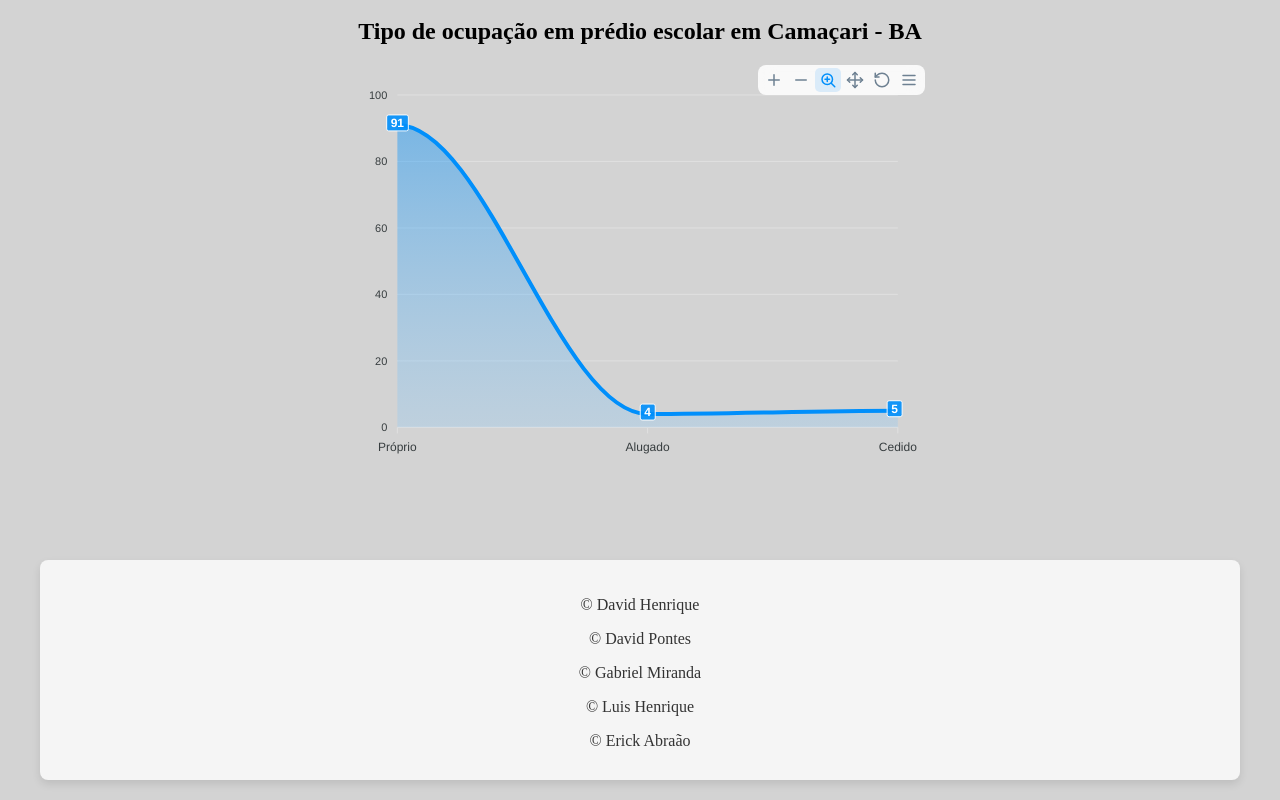
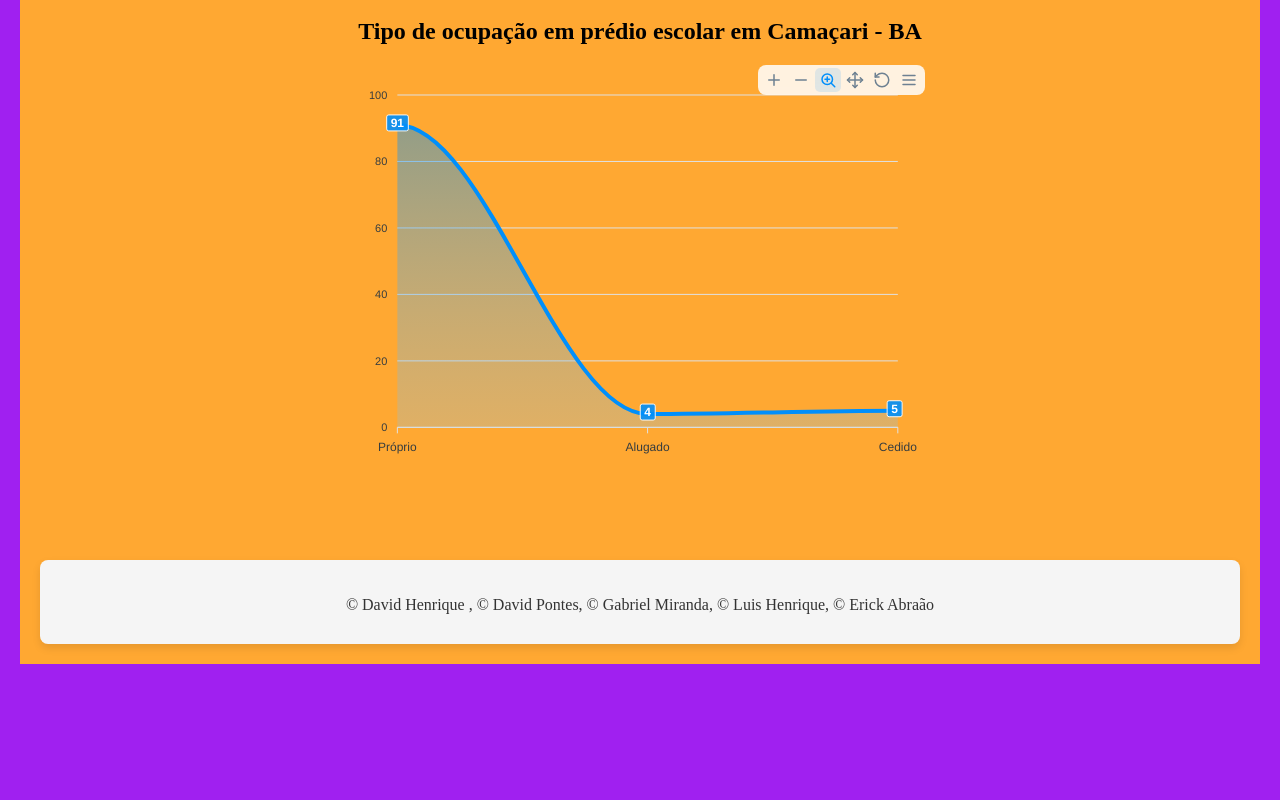
Before and after one commit to DavidHenrique2106/Dashboard_Js, a React (Create React App) app: page / in a window 1280 px wide. Shown: the part 1590-2390 px from the top of the page. After the commit the page ends 2254 px from the top, so only its background shows below. Built offline with nearby package versions, Linux system fonts and the light colour scheme.

Commit message:
feat: css global

```diff
--- a/src/App.js
+++ b/src/App.js
@@ -13,7 +13,7 @@ const GlobalStyle = createGlobalStyle`
   body {
     margin: 0;
     padding: 0;
-    background-color: #d3d3d3;
+    background-color: #A020F0;
     font-family: 'Arial, sans-serif';
   }
 `;
@@ -23,7 +23,7 @@ const AppContainer = styled.div`
   max-width: 1200px;
   margin: 0 auto;
   padding: 20px;
-  background-color: #d3d3d3;
+  background-color: #FFA832;
 `;
 
 const Header = styled.header`
--- a/src/components/Footer.js
+++ b/src/components/Footer.js
@@ -5,11 +5,7 @@ const Footer = () => {
   return (
     <FooterContainer>
       <FooterContent>
-        <FooterText>&copy; David Henrique</FooterText>
-        <FooterText>&copy; David Pontes</FooterText>
-        <FooterText>&copy; Gabriel Miranda</FooterText>
-        <FooterText>&copy; Luis Henrique</FooterText>
-        <FooterText>&copy; Erick Abraão</FooterText>
+        <FooterText>&copy; David Henrique , &copy; David Pontes, &copy; Gabriel Miranda, &copy; Luis Henrique, &copy; Erick Abraão</FooterText>
       </FooterContent>
     </FooterContainer>
   );
```
